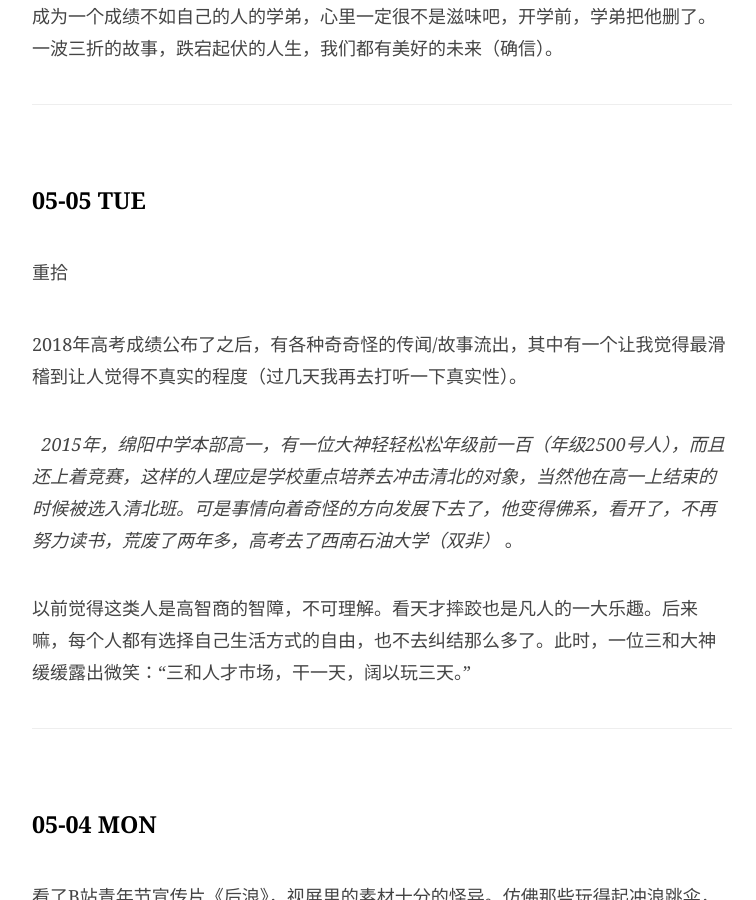
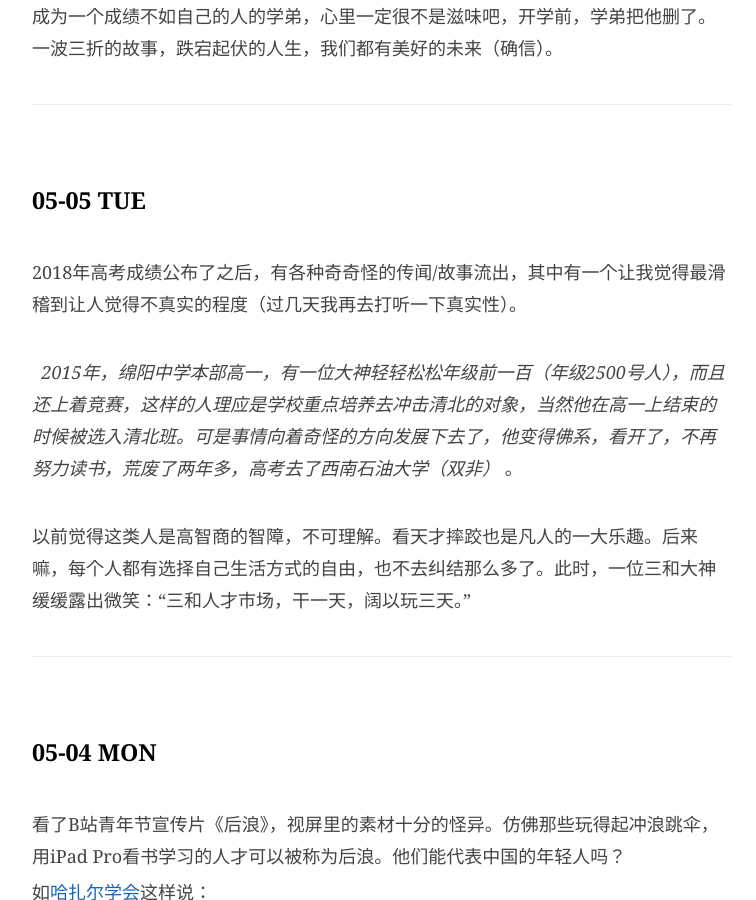
Before and after one commit to JaydenYL/JaydenYL.github.io, a Jekyll site: the page built from _posts/2020-04-26-日记.md, in a window 1280 px wide and 900 px high, scrolled down 5173 px. Shown: the whole window, without its empty margins (258-1014 px from the left). Built offline with Jekyll 4.4.1, drawn with Linux system fonts in a browser that asks for light colours; comment, search, counter and statistics services are not loaded.

Commit message:
Update 2020-04-26-日记.md

```diff
--- a/_posts/2020-04-26-日记.md
+++ b/_posts/2020-04-26-日记.md
@@ -175,9 +175,7 @@ catalog: true
 
 ### 05-05 TUE
 
-<br>
 
-重拾
 
 <br>
 
```
